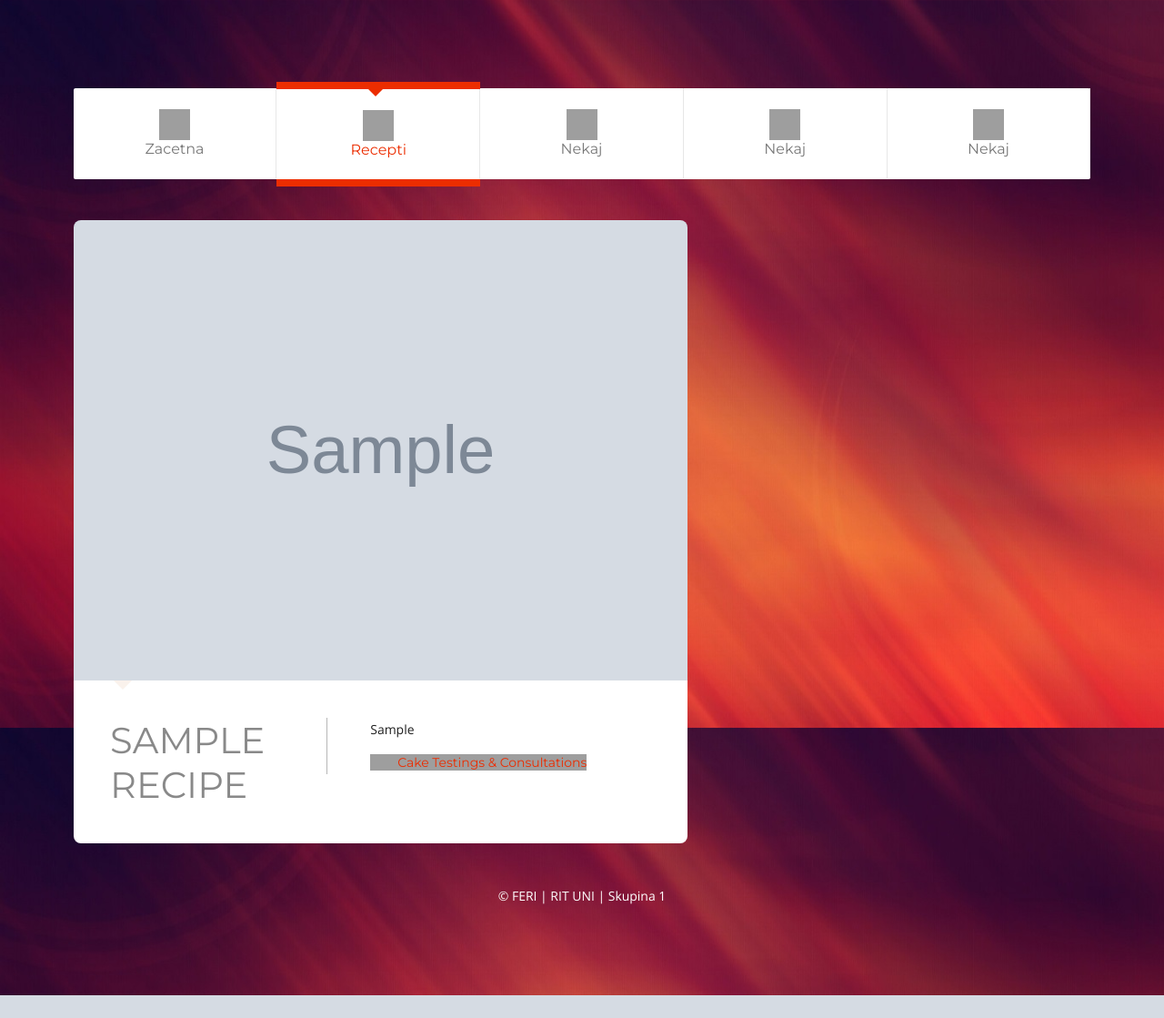
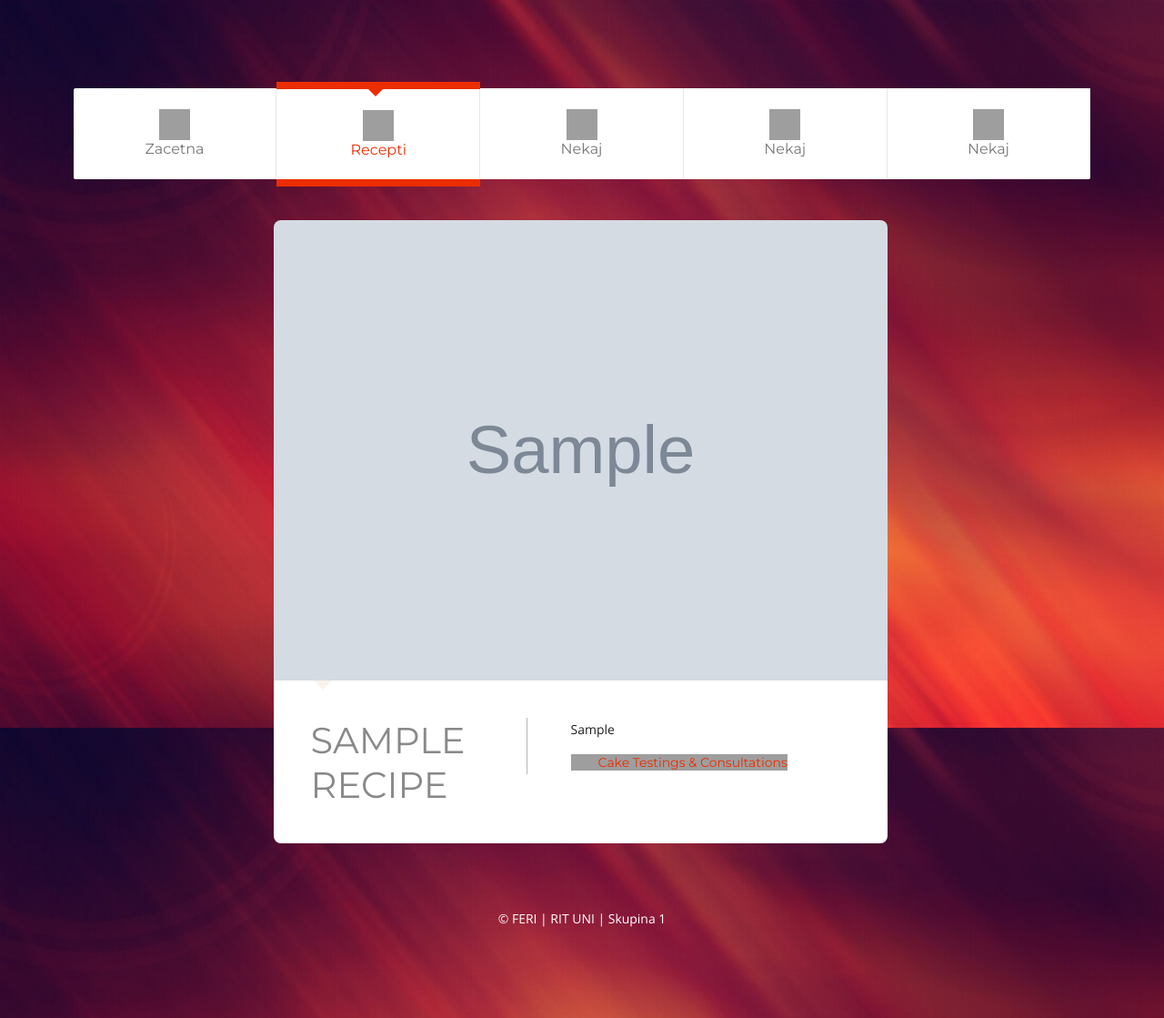
Before and after one commit to MaticKonecnik/ProjektFERI, a PHP site: page /recepti.php in a window 1280 px wide. Shown: the whole page at 91% size. Before the commit the page ends 1094 px from the top, so only its background shows below. Run offline with PHP 8.4, Linux system fonts and the light colour scheme; tables that the repository leaves empty or names only in its code hold one stand-in row (values such as "Sample post"); grey boxes marked "Sample" are stand-in pictures; some libraries are stand-ins or nearby versions; grey boxes are pictures that could not be loaded.

Commit message:
Centrirani recepti

```diff
--- a/web/css/style.css
+++ b/web/css/style.css
@@ -1166,3 +1166,9 @@ body {
 {
 	width:100%;
 }
+.prikaz_vseh_receptov
+{
+	padding-bottom:25px;
+	position:relative;
+	left:19.7%;
+}
--- a/web/recepti.php
+++ b/web/recepti.php
@@ -9,7 +9,7 @@
 
 	while($row = mysqli_fetch_array($result))
 	{ ?>
-			<div class="span_of_2">
+			<div class="span_of_2 prikaz_vseh_receptov">
 				<span class="span_of_img"><img src="<?php echo($row['image']); ?>" alt="" class="slika_vsi_recepti"/></span>
 				<div class="span_of_list">
 					<div class="span1_of_1">
```
